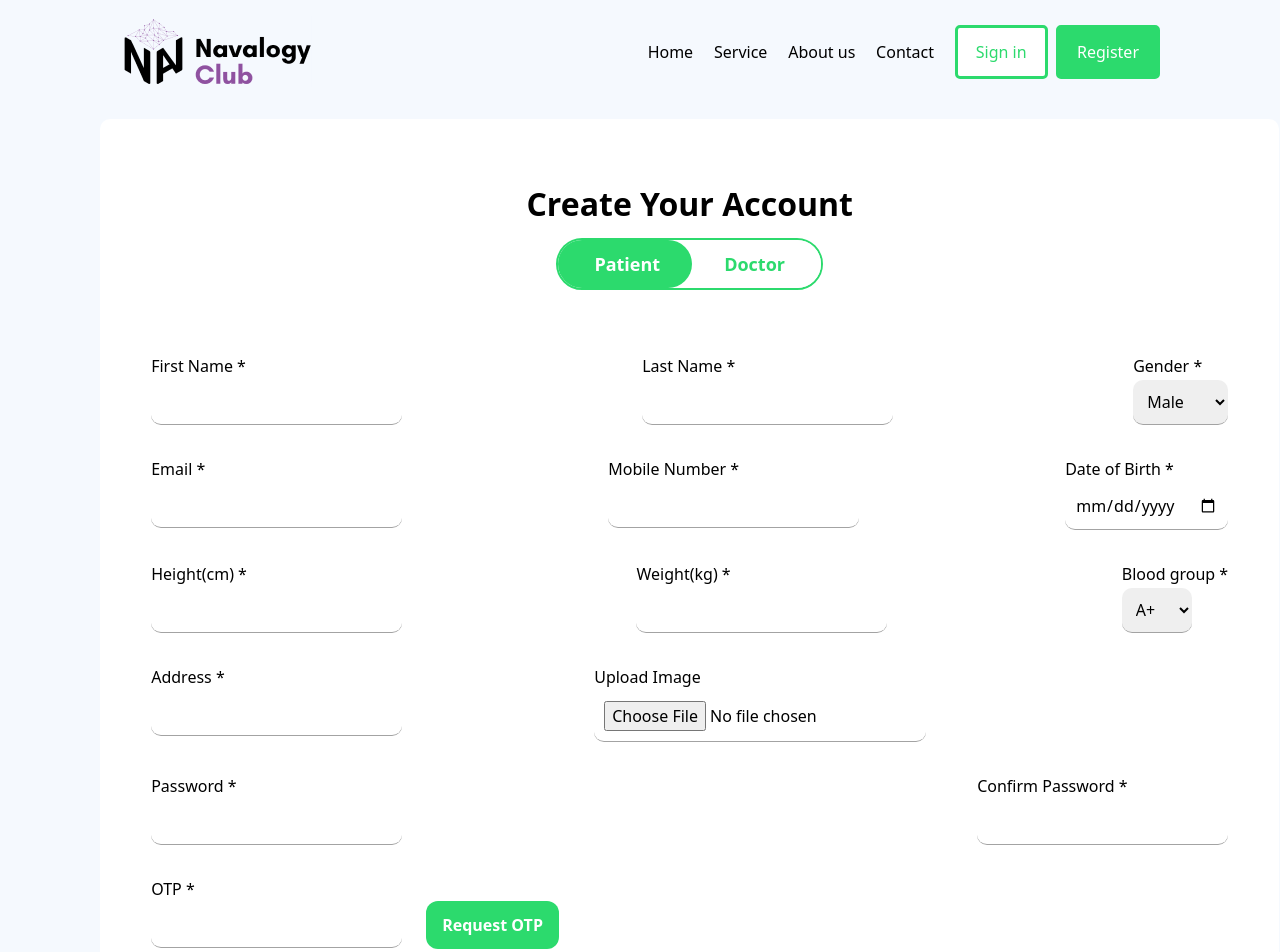
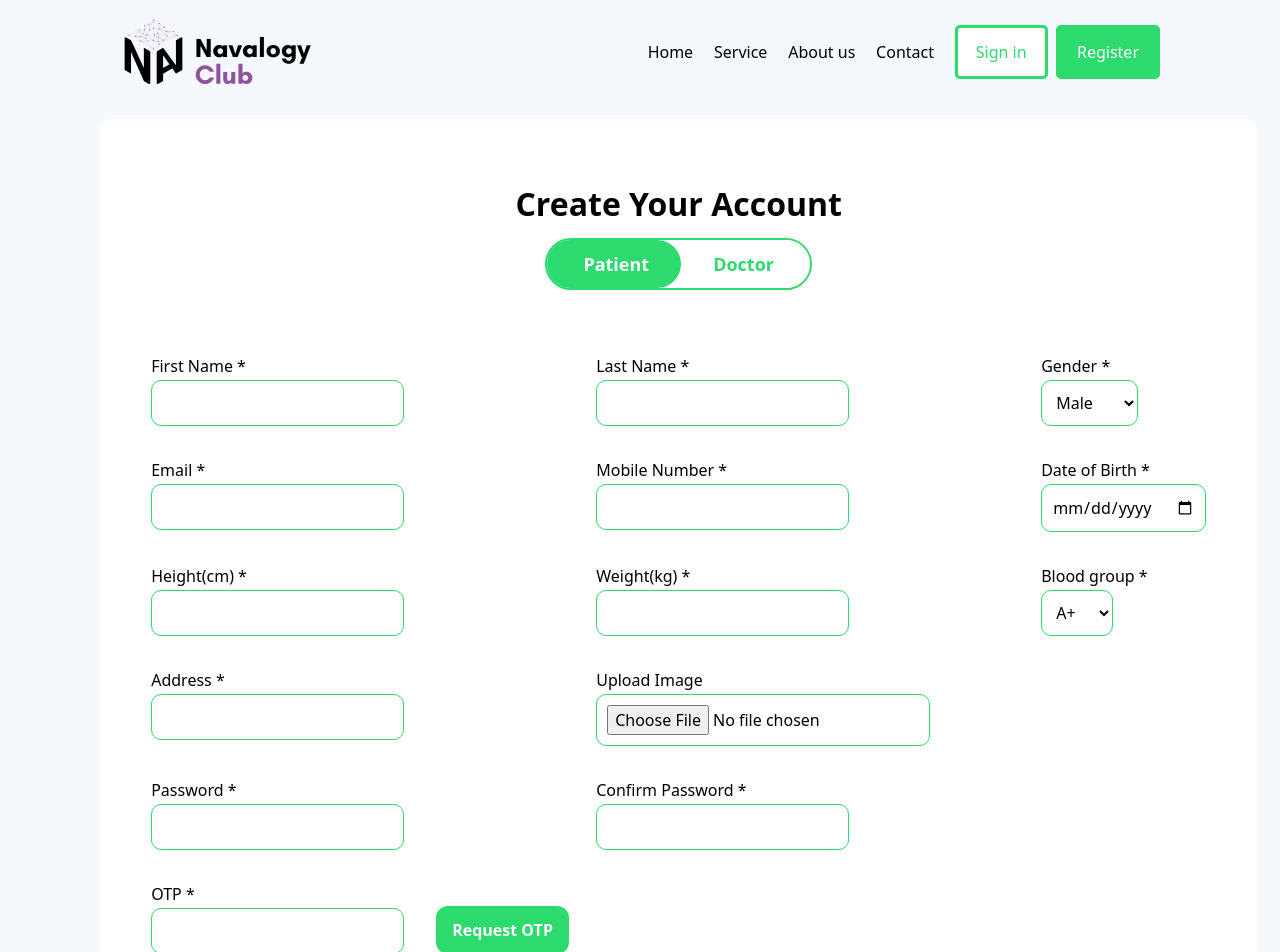
Before and after one commit to ReactersInc/telemedicine-frontend, a React (Create React App) app: page /register in a window 1280 px wide. Shown: the top 952 px of the page. Built offline with nearby package versions, Linux system fonts and the light colour scheme; the HTML template or start-up script is replaced by a standard one.

Commit message:
registration page done

```diff
--- a/src/components/patientDetails/index.tsx
+++ b/src/components/patientDetails/index.tsx
@@ -116,7 +116,7 @@ function PatientDetails() {
         Submit
       </button> */}
       <div>
-        <div className="flex justify-between space-x-60 mt-16 items-start">
+        <div className="flex justify-items-start space-x-48  mt-16 items-start">
           <div>
             <label htmlFor="fname">First Name *</label>
             <br />
@@ -150,7 +150,7 @@ function PatientDetails() {
             </select>
           </div>
         </div>
-        <div className="flex justify-between space-x-6 mt-8">
+        <div className="flex justify-items-start space-x-48 mt-8">
           <div>
             <label htmlFor="email">Email *</label>
             <br />
@@ -186,7 +186,7 @@ function PatientDetails() {
           </div>
         </div>
 
-        <div className="flex justify-between space-x-6 mt-8">
+        <div className="flex justify-items-start space-x-48 mt-8">
           <div>
             <label htmlFor="height">Height(cm) *</label>
             <br />
@@ -231,7 +231,7 @@ function PatientDetails() {
           </div>
         </div>
 
-        <div className="flex justify-items-start space-x-48 mt-8 items-start">
+        <div className="flex justify-items-start space-x-48  mt-8 items-start">
           <div>
             <label htmlFor="address">Address *</label>
             <br />
@@ -239,7 +239,7 @@ function PatientDetails() {
               type="text"
               name="address"
               id="address"
-              className="style_input "
+              className="style_input w-full"
               required
             />
           </div>
@@ -256,7 +256,7 @@ function PatientDetails() {
             />
           </div>
         </div>
-        <div className="flex justify-between space-x-6 mt-8">
+        <div className="flex justify-items-start space-x-48 mt-8">
           <div>
             <label htmlFor="password">Password *</label>
             <br />
@@ -281,7 +281,7 @@ function PatientDetails() {
             />
           </div>
         </div>
-        <div className="flex space-x-6 mt-8">
+        <div className="flex space-x-8 mt-8">
           <div>
             <label htmlFor="otp">OTP *</label>
             <br />
@@ -302,7 +302,7 @@ function PatientDetails() {
         <br />
         <button
           type="button"
-          className="mt-6 px-4 py-3 bg-[#2cda6d] rounded-xl text-white font-semibold"
+          className="mt-6 px-8 py-3 bg-[#2cda6d] rounded-3xl text-white font-semibold"
         >
           Submit
         </button>
--- a/src/pages/register/index.css
+++ b/src/pages/register/index.css
@@ -1,9 +1,26 @@
-.style_input {
+/* styles.css */
+input.style_input,
+select.style_input {
   padding: 10px;
-  border-color: 1px solid #2cda6d;
+  border: 1px solid #2cda6d; /* Default border color */
   border-radius: 10px;
   margin-top: 2px;
   max-width: 100%;
+  background-color: white; /* Set the background color */
+  transition: box-shadow 0.3s, border-color 0.3s; /* Add transition for border color */
+}
+
+/* Apply border color when input is focused or has valid content */
+input.style_input:focus,
+input.style_input:valid,
+select.style_input:focus {
+  border-color: #2cda6d; /* Green border color */
+}
+
+/* Shadow effect when focused */
+input.style_input:focus,
+select.style_input:focus {
+  box-shadow: 0 0 5px rgba(44, 218, 109, 0.5); /* Shadow effect when focused */
 }
 
 .container {
```
